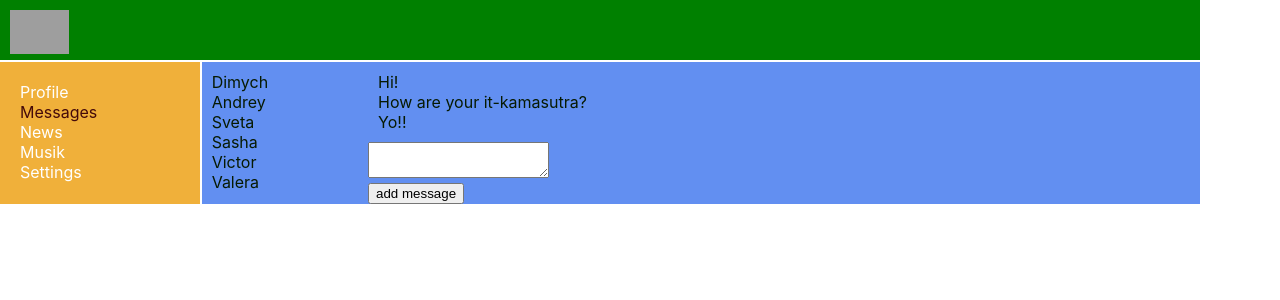
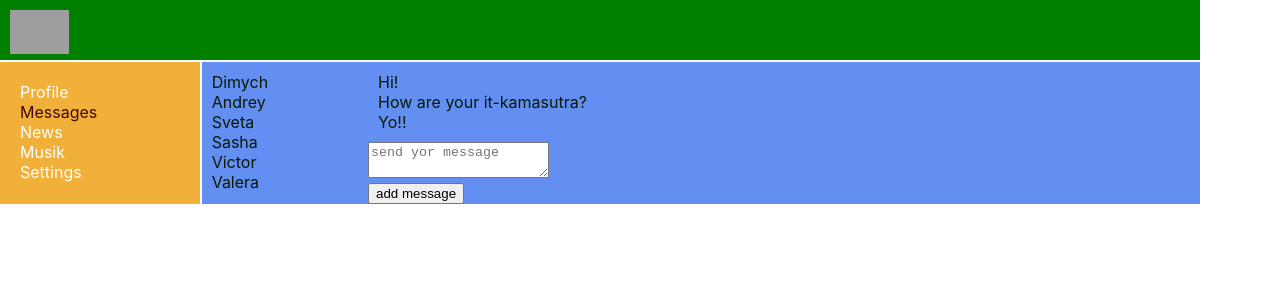
Before and after one commit to Vvladim1/npm-react, a React (Create React App) app: page /dialogs in a window 1280 px wide. Shown: the top 300 px of the page. Built offline with nearby package versions, Linux system fonts and the light colour scheme; grey boxes are pictures that could not be loaded.

Commit message:
ationCreator(s) in store for Dialogs.jsx

```diff
--- a/src/App.js
+++ b/src/App.js
@@ -17,7 +17,7 @@ const App = props => {
         <div className="app-wrapper-content">
           <Route
             path="/dialogs"
-            render={() => <Dialogs state={props.state.dialogsPage} />}
+            render={() => <Dialogs state={props.state.dialogsPage} dispatch={props.dispatch} />}
           />
           <Route
             path="/content"
--- a/src/components/Dialogs/Dialogs.jsx
+++ b/src/components/Dialogs/Dialogs.jsx
@@ -2,8 +2,10 @@ import React from "react";
 import s from "./dialogs.module.css";
 import DialogItem from "./dialog/dialogItem";
 import Message from "./mesage/message";
+import {updateNewMessageTextCreator, sendMessageCreator} from '../redux/state';
 
 const Dialogs = props => {
+  debugger;
   let dialogsElement = props.state.dialogs.map(data => (
     <DialogItem name={data.name} id={data.id} />
   ));
@@ -11,11 +13,15 @@ const Dialogs = props => {
     <Message message={datas.message} />
   ));
 
-  let newMessageEl = React.createRef();
+  let newMessageBody = props.state.newMessageBody;
+  let onSendMessageClick = () => {
+    props.dispatch(sendMessageCreator());
+  }
 
-  let addMessage = () => {
-    let text = newMessageEl.current.value;
-    alert(text);
+  let onNewMessageChange = (e) => {
+
+    let body = e.target.value;
+    props.dispatch(updateNewMessageTextCreator(body));
   }
 
   return (
@@ -24,8 +30,14 @@ const Dialogs = props => {
       <div>
       <div className={s.messages_items}>{messagesElements}</div>
       <div>
-        <div><textarea ref={newMessageEl}/></div>
-        <button onClick={addMessage}>add message</button>
+        <div>
+          <textarea  onChange={onNewMessageChange}
+                    value={newMessageBody}
+                    placeholder='send yor message'
+
+                    />
+        </div>
+        <button onClick={onSendMessageClick}>add message</button>
       </div>
       </div>
     </div>
--- a/src/components/redux/state.js
+++ b/src/components/redux/state.js
@@ -63,7 +63,7 @@ let store = {
     } else if (action.type === UPDATE_NEW_MESSAGE_TEXT) {
       this._state.dialogsPage.newMessageBody = action.body;
       this._callSubscriber(this._state);
-    } else if (action.type === UPDATE_NEW_MESSAGE_TEXT) {
+    } else if (action.type === SEND_MESSAGE) {
       let body = this._state.dialogsPage.newMessageBody;
       this._state.dialogsPage.newMessageBody = '';
       this._state.dialogsPage.messages.push({id: 4, message: body});
```
